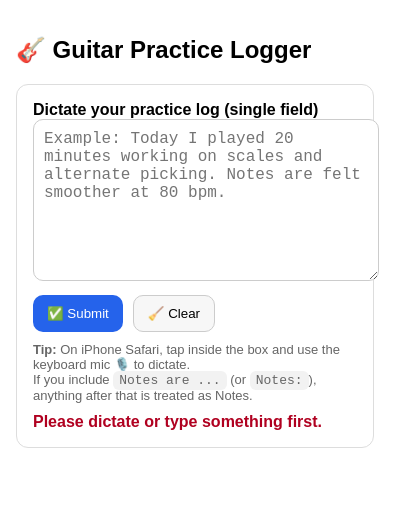
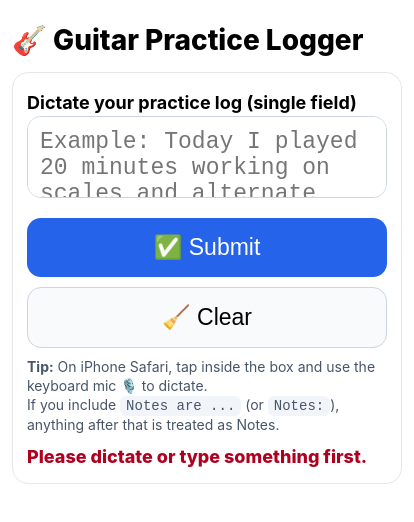
Before and after one commit to e-chu-cip/guitar-practice-logger, a plain HTML site: page index.html in a window 390 px wide. Both pictures are taken after a click on the button "✅ Submit". Shown: the whole page, 414 px wide, since content can reach past the window. Drawn offline with Linux system fonts and the light colour scheme.

Commit message:
mobile first UI: larger fonts and stacked buttons

```diff
--- a/index.html
+++ b/index.html
@@ -2,62 +2,185 @@
 <html>
   <head>
     <base target="_top" />
-    <meta name="viewport" content="width=device-width, initial-scale=1" />
+    <meta charset="utf-8" />
+
+    <!-- iPhone Safari: keep this on ONE LINE (Apps Script HTMLService is picky) -->
+    <meta name="viewport" content="width=device-width, initial-scale=1, viewport-fit=cover, shrink-to-fit=no" />
+
+    <!-- Makes Home Screen launch feel more “app-like” -->
+    <meta name="apple-mobile-web-app-capable" content="yes" />
+    <meta name="apple-mobile-web-app-status-bar-style" content="default" />
+
     <style>
-      body { font-family: Arial, sans-serif; padding: 16px; max-width: 760px; margin: 0 auto; }
-      .card { border: 1px solid #ddd; border-radius: 12px; padding: 16px; margin-bottom: 14px; }
-      textarea { width: 100%; height: 140px; font-size: 16px; padding: 10px; border-radius: 10px; border: 1px solid #ccc; }
-      button { padding: 10px 14px; border-radius: 10px; border: 1px solid #ccc; background: #f7f7f7; }
-      button.primary { background: #2563eb; color: white; border: none; }
+      /* Mobile-first, iPhone-friendly UI */
+      html { -webkit-text-size-adjust: 100%; }
+
+      body {
+        min-width: 100vw; /* IMPORTANT: vw (not vs) */
+        margin: 0;
+        padding: 12px;
+        background: #ffffff;
+        font-family: -apple-system, BlinkMacSystemFont, "Segoe UI", Arial, sans-serif;
+        font-size: 20px;
+        line-height: 1.35;
+        -webkit-tap-highlight-color: transparent;
+      }
+
+      /* Constrain width a bit so it feels like an “app card” on large screens */
+      .container {
+        max-width: 520px;
+        margin: 0 auto;
+      }
+
+      h2 {
+        margin: 10px 0 12px;
+        font-size: 26px;
+        font-weight: 800;
+      }
+
+      .card {
+        border: 1px solid #e5e7eb;
+        border-radius: 16px;
+        padding: 14px;
+        background: #fff;
+      }
+
+      label strong { font-size: 18px; }
+
+      /* Dictation box: big font, not too tall */
+      textarea {
+        width: 100%;
+        height: 82px;
+        font-size: 22px;
+        padding: 12px;
+        border-radius: 14px;
+        border: 1px solid #cbd5e1;
+        outline: none;
+        box-sizing: border-box;
+        resize: none;
+      }
+      textarea:focus { border-color: #2563eb; }
+
+      /* Big, thumb-friendly buttons (stacked on phone) */
+      .btnRow {
+        display: grid;
+        grid-template-columns: 1fr;
+        gap: 10px;
+        margin-top: 12px;
+      }
+
+      button {
+        font-size: 22px;
+        padding: 16px 18px;
+        border-radius: 14px;
+        border: 1px solid #cbd5e1;
+        background: #f8fafc;
+        width: 100%;
+        touch-action: manipulation;
+      }
+
+      button.primary {
+        background: #2563eb;
+        color: #ffffff;
+        border: none;
+      }
+
       button:disabled { opacity: 0.5; }
-      .small { color: #666; font-size: 13px; }
-      .status { margin-top: 10px; font-weight: 700; }
+
+      .small {
+        color: #475569;
+        font-size: 14px;
+        margin-top: 10px;
+      }
+
+      .status {
+        margin-top: 10px;
+        font-weight: 800;
+        font-size: 18px;
+      }
       .ok { color: #0a7a2f; }
       .err { color: #b00020; }
-      .result { margin-top: 10px; padding: 10px; background: #fafafa; border: 1px dashed #ccc; border-radius: 10px; white-space: pre-wrap; }
-      code { background: #f2f2f2; padding: 2px 6px; border-radius: 6px; }
+
+      .result {
+        margin-top: 10px;
+        padding: 12px;
+        background: #fafafa;
+        border: 1px dashed #cbd5e1;
+        border-radius: 12px;
+        white-space: pre-wrap;
+        font-size: 16px;
+      }
+
+      code { background: #f1f5f9; padding: 2px 6px; border-radius: 6px; }
+
+      /* iPhone portrait “boost”: make everything slightly bigger */
+      @media (max-width: 430px) {
+        body { font-size: 22px; }
+        h2 { font-size: 28px; }
+        textarea { font-size: 23px; }
+        button { font-size: 23px; }
+      }
+
+      /* On wider screens, allow buttons to sit side-by-side (optional) */
+      @media (min-width: 700px) {
+        .btnRow { grid-template-columns: 1fr 1fr; }
+      }
     </style>
   </head>
+
   <body>
-    <h2>🎸 Guitar Practice Logger</h2>
+    <div class="container">
+      <h2>🎸 Guitar Practice Logger </h2>
 
       <div class="card">
         <label><strong>Dictate your practice log (single field)</strong></label>
-      <textarea id="transcript" placeholder="Example: Today I played 20 minutes working on scales and alternate picking. Notes are felt smoother at 80 bpm."></textarea>
 
-      <div style="display:flex; gap:10px; margin-top:10px; flex-wrap:wrap;">
+        <textarea
+          id="transcript"
+          placeholder="Example: Today I played 20 minutes working on scales and alternate picking. Notes are felt smoother at 80 bpm."
+        ></textarea>
+
+        <div class="btnRow">
           <button id="submitBtn" class="primary" onclick="submitTranscript()">✅ Submit</button>
           <button onclick="clearAll()">🧹 Clear</button>
         </div>
 
-      <div class="small" style="margin-top:10px;">
-        <strong>Tip:</strong> On iPhone Safari, tap inside the box and use the keyboard mic 🎙️ to dictate.<br/>
+        <div class="small">
+          <strong>Tip:</strong> On iPhone Safari, tap inside the box and use the keyboard mic 🎙️ to dictate.<br />
           If you include <code>Notes are ...</code> (or <code>Notes:</code>), anything after that is treated as Notes.
         </div>
 
         <div id="status" class="status"></div>
         <div id="result" class="result" style="display:none;"></div>
       </div>
+    </div>
 
     <script>
       function setStatus(msg, kind) {
-        const el = document.getElementById("status");
+        var el = document.getElementById("status");
         el.textContent = msg;
         el.className = "status " + (kind || "");
       }
 
       function showResult(parsed) {
-        const el = document.getElementById("result");
+        var el = document.getElementById("result");
         el.style.display = "block";
+
+        var conf = parsed && parsed.parse_confidence ? parsed.parse_confidence : "(blank)";
+        var dur = parsed && parsed.duration_min !== "" ? parsed.duration_min : "(blank)";
+        var focus = parsed && parsed.focus ? parsed.focus : "(blank)";
+        var notes = parsed && parsed.notes ? parsed.notes : "(blank)";
+
         el.textContent =
           "Extracted fields:\n" +
-          "• Duration_min: " + (parsed.duration_min === "" ? "(blank)" : parsed.duration_min) + "\n" +
-          "• Focus: " + (parsed.focus ? parsed.focus : "(blank)") + "\n" +
-          "• Notes: " + (parsed.notes ? parsed.notes : "(blank)");
+          "• Duration_min: " + dur + "\n" +
+          "• Focus: " + focus + "\n" +
+          "• Notes: " + notes + "\n" +
+          "• Parse_Confidence: " + conf;
       }
 
       function submitTranscript() {
-        const text = document.getElementById("transcript").value.trim();
+        var text = document.getElementById("transcript").value.trim();
         if (!text) {
           setStatus("Please dictate or type something first.", "err");
           return;
@@ -67,13 +190,14 @@
         document.getElementById("submitBtn").disabled = true;
 
         google.script.run
-          .withSuccessHandler((parsed) => {
+          .withSuccessHandler(function(parsed) {
             setStatus("✅ Logged to Google Sheet!", "ok");
             showResult(parsed || {});
             document.getElementById("submitBtn").disabled = false;
           })
-          .withFailureHandler((err) => {
-            setStatus("❌ Submit failed: " + (err && err.message ? err.message : err), "err");
+          .withFailureHandler(function(err) {
+            var msg = (err && err.message) ? err.message : String(err);
+            setStatus("❌ Submit failed: " + msg, "err");
             document.getElementById("submitBtn").disabled = false;
           })
           .logFromTranscript(text);
```
Lines whose indentation alone changed are shown as unchanged.
